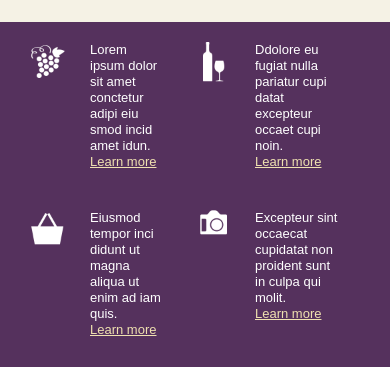
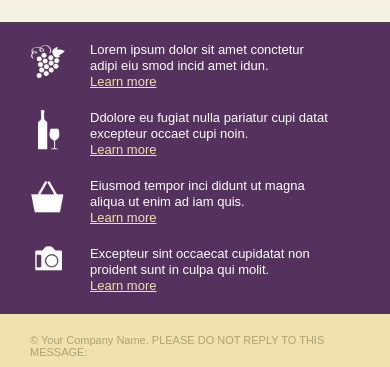
Before and after one commit to cmcoke/our-vineyard, a website: page app/index.html in a window 390 px wide. Shown: the part 767-1134 px from the top of the page. Drawn offline with Linux system fonts and the light colour scheme.

Commit message:
Made minor changes for the callout section on small screens

```diff
--- a/app/index.html
+++ b/app/index.html
@@ -26,22 +26,26 @@
 			td.content table.button {width: auto;}
 			td.content table.button td a {font-size: 14px !important;}
 
+			/* promos */
 			td.promos table {width: 200px !important;}
 			td.promos table td h3 {margin-bottom: 8px;}
 			td.promos table td img{display: none;}
 			td.promos table.promo_1 td {background: url(assets/images/promo_1_medium.jpg) no-repeat 0px 0px; padding: 100px 0px 0px 0px;}
 			td.promos table.promo_2 td {background: url(assets/images/promo_2_medium.jpg) no-repeat 0px 0px; padding: 100px 0px 0px 0px;}
 
+			/* callouts */
 			td.callout table {width:50% !important; margin-bottom: 40px;}
 			td.callout table img{display: none;}
 			td.callout table br {display: none;}
 			td.callout table a {display: block; margin-top: 10px;}
 			td.callout table td {background-size: 65px 65px;}
+
 			td.callout table.callout_1 td {padding: 0px 30px 0px 60px !important; background: url(assets/images/icon_grapes.gif) no-repeat 0px -13px;}
 			td.callout table.callout_2 td {padding: 0px 20px 0px 60px !important; background: url(assets/images/icon_bottle.gif) no-repeat 10px -3px;}
 			td.callout table.callout_3 td {padding: 0px 30px 0px 60px !important; background: url(assets/images/icon_basket.gif) no-repeat 0px -13px; clear:left;}
 			td.callout table.callout_4 td {padding: 0px 20px 0px 60px !important; background: url(assets/images/icon_camera.gif) no-repeat 10px -23px;}
 
+			/* HTML video */
 			video {width: 416px !important; height: 312px !important;}
 			video img {width: 416px !important; height: 312px !important;}
 		}
@@ -57,24 +61,32 @@
 			td.banner {height: 115px; background: url(assets/images/banner_small.jpg) no-repeat right 0px;}
 
 			td.content{line-height: 20px !important; padding-bottom: 10px !important; background: #f5f2e5 url(assets/images/banner_small_ghost.jpg) no-repeat right 0px !important;}
-			td.footer{padding: 20px 30px !important; }
+
+
+			/* promos */
 			td.promos table.promo_1 {width: 100% !important; border-top: 1px solid #72a412;}
 			td.promos table.promo_1 td {background: url(assets/images/promo_1_small.jpg) no-repeat 0px 40px; padding: 20px 0px 40px 110px;}
 			td.promos table.promo_2 {width: 100% !important;}
 			td.promos table.promo_2 td {background: url(assets/images/promo_2_small.jpg) no-repeat 0px 20px; padding: 0px 0px 0px 110px; clear:left;}
 
-			td.callout {padding: 20px 30px 0px 30px !important;};
-			td.callout table{width: 100% !important; margin-bottom: 20px;}
-			td.callout table td{padding: 0px 0px 10px 50px !important; background-size: 50px 50px !important; min-height: 60px;}
-			td.callout table a{display: inline;}
-			td.callout table.callout_1 td {background-position: 0px -6px;}
-			td.callout table.callout_2 td {background-position: 4px -2px;}
-			td.callout table.callout_3 td {background-position: 0px -7px;}
-			td.callout table.callout_4 td {background-position: 4px -17px;}
-			td.callout table br.spacer{display: inline;}
+			/* callouts */
+			td.callout { padding: 20px 30px 0px 30px !important; }
+			td.callout table { width: 100% !important; margin-bottom: 20px; }
+			td.callout table td { padding: 0px 0px 10px 50px !important; background-size: 50px 50px !important; min-height: 60px; }
+			td.callout table br.spacer { display: inline; }
+			td.callout table a { display: inline; }
 
+			td.callout table.callout_1 td { background-position: 0px -6px; }
+			td.callout table.callout_2 td { background-position: 4px -2px; }
+			td.callout table.callout_3 td { background-position: 0px -7px; }
+			td.callout table.callout_4 td { background-position: 4px -17px; }
+
+			/* HTML video */
 			video {width: 300px !important; height: 255px !important;}
 			video img {width: 300px !important; height: 255px !important;}
+
+			/* footer */
+			td.footer{padding: 20px 30px !important; }
 		}
 
 
@@ -182,9 +194,6 @@
 							</tr>
 						</table> -->
 
-
-
-
 						</td>
 					</tr>
 					<!-- end promos row -->
```
